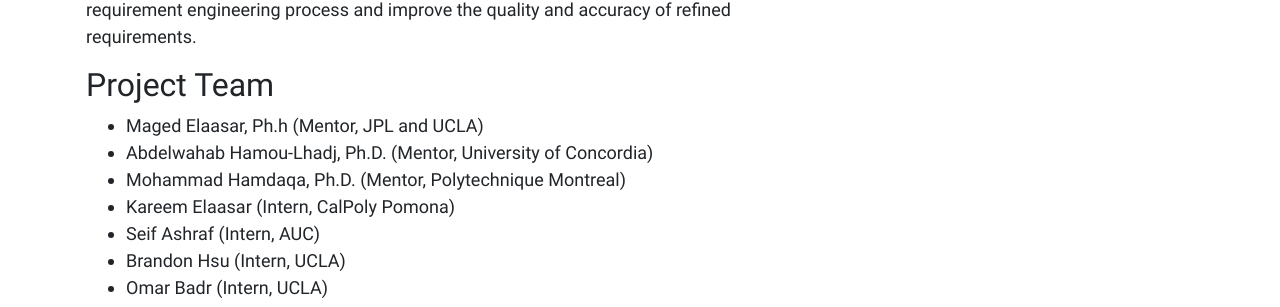
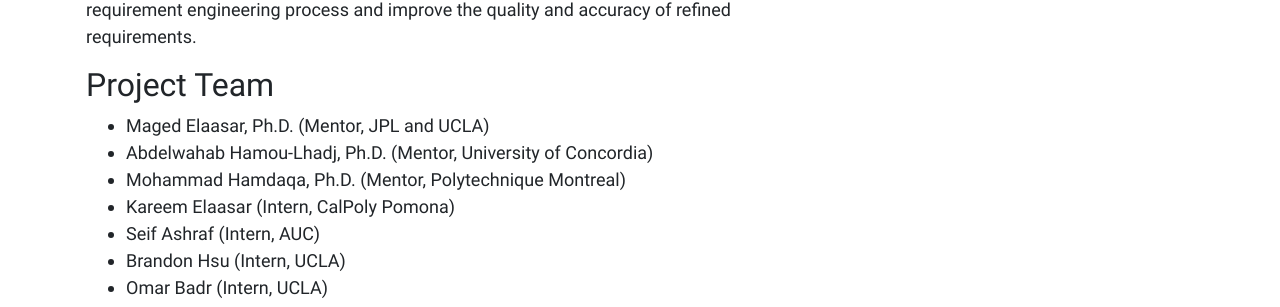
Before and after one commit to opencaesar/opencaesar.github.io, a Jekyll site: the page built from _projects/2023-5-23-ReqGPT.md, in a window 1280 px wide and 900 px high, scrolled down 1447 px. Shown: the part 145-452 px from the top of the window. Built offline with Jekyll 4.4.1, drawn with Linux system fonts in a browser that asks for light colours; nearby versions of some CDN libraries.

Commit message:
fix typo

```diff
--- a/_projects/2023-5-23-ReqGPT.md
+++ b/_projects/2023-5-23-ReqGPT.md
@@ -28,7 +28,7 @@
 
 ## Project Team
 
-- Maged Elaasar, Ph.h (Mentor, JPL and UCLA)
+- Maged Elaasar, Ph.D. (Mentor, JPL and UCLA)
 - Abdelwahab Hamou-Lhadj, Ph.D. (Mentor, University of Concordia)
 - Mohammad Hamdaqa, Ph.D. (Mentor, Polytechnique Montreal)
 - Kareem Elaasar (Intern, CalPoly Pomona)
```
